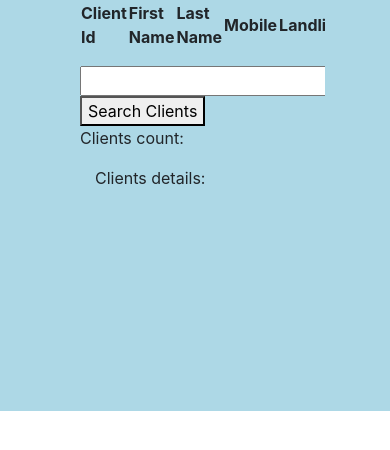
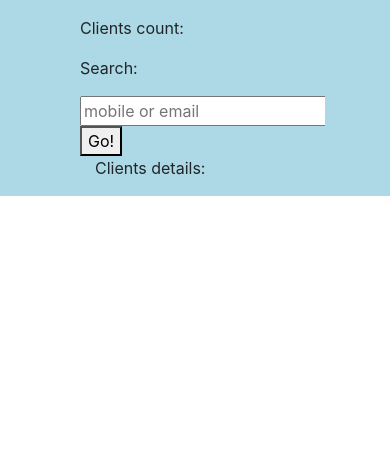
Before and after one commit to ConorC28/Phorest_Test, a plain HTML site: page index.html in a window 390 px wide. Drawn offline with nearby package versions, Linux system fonts and the light colour scheme.

Commit message:
Search email & mobile

```diff
--- a/index.html
+++ b/index.html
@@ -19,7 +19,7 @@
 		<div class="col-lg-8 col-md-8 col-sm-8 col-8">
 
 
-<div id ="rsearch"></div>
+<!-- <div id ="rsearch"></div>
 
       <table>
     <tr>
@@ -30,7 +30,7 @@
         <th>Landline</th>
         <th>Email</th>
     </tr>
-</table>
+</table> -->
 
 
 
@@ -38,35 +38,19 @@
 
 
   <form id="form">
-      <input id="searchContent" />
-      <button onclick="searchClients(); return false" id="perform-search">Search Clients</button>
+    <span>Clients count:<pre id="searchCount"></pre></span>
+    <p>Search:</p>
+      <input id="searchContent" placeholder="mobile or email"/>
+      <button onclick="searchClients(); return false" id="perform-search">Go!</button>
 </br>
-      <span>Clients count:<pre id="searchCount"></pre></span>
+
 
       <div class='container'>
 
       <span>Clients details:<pre id="searchData"></pre></span>
       </div>
   </form>
-  <pre>
-  <code>
 
-
-
-
-
-    <!-- <table class = "table table-bordered table-striped" id = "employee_table" >
-
-<tr>
-  <th></th>
-  <th></th>
-  <th></th>
-</tr>
-</table> -->
-
-
-</pre>
-</code>
 
 
   <div class='container'>
--- a/javascript/javascript.js
+++ b/javascript/javascript.js
@@ -61,23 +61,42 @@ function searchClients(){
             var jClients = JSON.parse(objStringified);
 
 
+            document.getElementById("searchCount").innerHTML = obj._embedded.clients.length;
+            document.getElementById("searchData").innerHTML = objStringified;
 
+
+
+
+            //console.log(objStringified);
 
 
 // Working Search!!!!!!! Matches with
 
-            console.log(searchContent);
+            //console.log(searchContent);
             var results = [{}];
             var searchVal = "uInput";
             for (var i=0 ; i < obj._embedded.clients.length ; i++)
             {
-              console.log("CONOR!!!!!!");
-            if (obj._embedded.clients[i]["firstName"] == searchContent) {
+
+            if (obj._embedded.clients[i]["gender"] == searchContent) {
             results.push(obj._embedded.clients[i]);
-            console.log("KEVIN!!!!!!!");
 
 
 
+            console.log("Match1");
+
+          }else if (obj._embedded.clients[i]["email"] == searchContent){
+
+
+            results.push(obj._embedded.clients[i]);
+
+
+
+            console.log("Match2");
+
+          }else{
+
+            return;
           }
 }
 
@@ -179,14 +198,7 @@ function searchClients(){
 
 
 
-            // document.getElementById("searchCount").innerHTML = obj._embedded.clients.length;
-            // document.getElementById("searchData").innerHTML = objStringified;
-            //
-            //
-            //
-            // console.log(jClients);
-            // console.log(client1id);
-            // console.log(objStringified);
+
 
 
 
```
